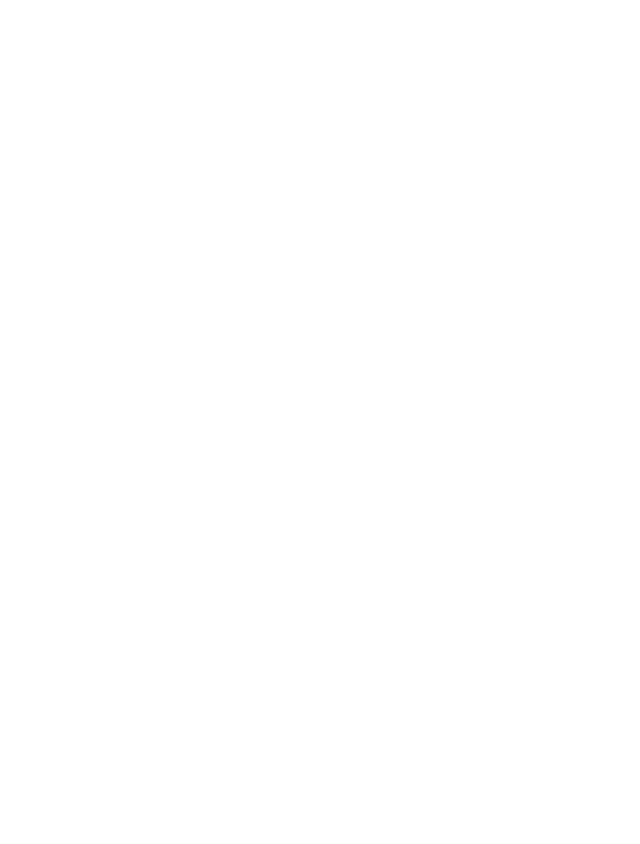
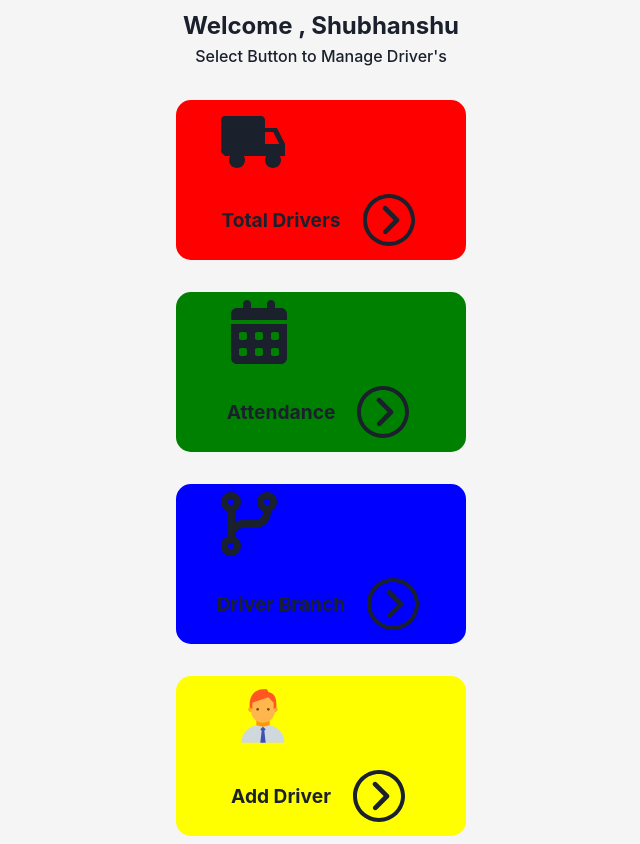
Before and after one commit to CodeshShubh/atteno-Attendance-full-stack-app, a React (Vite) app in the folder frontend/: page /admindashboard in a window 1280 px wide. Before the commit this address had no page. Shown: the whole page, without its empty margins (319-959 px from the left). Before the commit the page ends 800 px from the top, so only its background shows below. Built offline with nearby package versions, Linux system fonts and the light colour scheme.

Commit message:
Admin Login Page , Admin Dashboard Home

```diff
--- a/frontend/src/Admin/MAdminLogin.jsx
+++ b/frontend/src/Admin/MAdminLogin.jsx
@@ -1,9 +1,94 @@
-import React from 'react'
+import styled from 'styled-components';
+import img from '../assets/adminLoginImage.png'
+import { OrangeButton } from '../components/Home/MHome';
+import { Link } from 'react-router-dom';
 
 const MAdminLogin = () => {
   return (
-    <div>MAdminLogin</div>
+    <AdminLoginContainer>
+            <div className='headingtop'>
+                  <h1>Welcome to Admin </h1>
+                  <p>
+                    Fill user creadential for manage the attendance
+                  </p>
+            </div>
+          <div className='image'>
+          <img src={img} alt='adminloginPageImage'/>
+          </div>
+          <form className='Inputfilds'>
+              <input type='text' name='username' placeholder='User Name'/>
+              <input type='password' name='password' placeholder='Password'/>
+              <OrangeButton>Login</OrangeButton>
+          </form>
+          <div className='bottomurl'>
+              <p>Request For a Account <Link>Click here</Link> </p>
+          </div>
+
+    </AdminLoginContainer>
   )
 }
 
-export default MAdminLogin
+export default MAdminLogin;
+
+export const AdminLoginContainer = styled.div`
+  max-width: 1440px;
+  max-height: 844px;
+  background-color: white;
+
+  .headingtop{
+    display: flex;
+    justify-content: center;
+    align-items: center;
+    flex-direction: column;
+    gap: 1rem;
+    >h1{
+      font-weight: bolder;
+      font-size: 2rem;
+      padding: 1rem;
+      margin-top: 2rem;
+    }
+    >p{
+      font-weight: 600;
+      font-size: 1rem;
+    }
+  }
+
+.image{
+  display: flex;
+  justify-content: center;
+  align-items: center;
+  >img{
+    height: 250px;
+    width: 280px;
+    border-radius: 15px;
+    margin: 4rem;
+    background-color: white;
+  }
+
+}
+
+.Inputfilds{
+  display: flex;
+  justify-content: center;
+  align-items: center;
+  flex-direction: column;
+  gap: 1rem;
+  margin: 0 1rem;
+  >input{
+    width: 100%;
+    padding: 1rem;
+    border-radius: 1rem ;
+    background-color: whitesmoke;
+
+
+  }
+}
+  .bottomurl{
+    text-align: center;
+    padding: 1.1rem;
+    font-weight: bolder;
+    >p>a{
+      color: #FE6F23;
+    }
+  }
+`
--- /dev/null
+++ b/frontend/src/Admin/MDashboard.jsx
@@ -0,0 +1,46 @@
+import styled from 'styled-components';
+import { AdminLoginContainer } from './MAdminLogin';
+import { Navigationbtns } from './admincomponents/btns';
+import { ImTruck } from "react-icons/im";
+import { FaCalendarDays } from "react-icons/fa6";
+import { FaCodeBranch } from "react-icons/fa6";
+import { FcManager } from "react-icons/fc";
+
+
+
+
+const MDashboard = () => {
+  return (
+    <DashboardConatiner>
+        <div className='top_Section'>
+            <h1>Welcome , Shubhanshu </h1>
+            <p>Select Button to Manage Driver's</p>
+        </div>
+        <Navigationbtns btn ="Total Drivers" btncolor="red" icons={<ImTruck />}
+        />
+        <Navigationbtns btn="Attendance" btncolor={"green"} icons={<FaCalendarDays />}/>
+        <Navigationbtns btn={"Driver Branch"} btncolor={"blue"} icons={<FaCodeBranch />} />
+        <Navigationbtns btn={"Add Driver"} btncolor={"yellow"} icons={<FcManager />}/>
+    </DashboardConatiner>
+  )
+}
+
+export default MDashboard;
+
+
+const DashboardConatiner = styled(AdminLoginContainer)`
+    background-color: whitesmoke;
+    padding: 0.5rem;
+
+    .top_Section{
+        border-radius: 1rem;
+        text-align: center;
+        >h1{
+            font-weight: bolder;
+            font-size: 1.5rem;
+        }
+        >p{
+            font-weight: 500;
+        }
+    }
+`
--- /dev/null
+++ b/frontend/src/Admin/admincomponents/btns.jsx
@@ -0,0 +1,45 @@
+import styled from 'styled-components'
+import { OrangeButton } from '../../components/Home/MHome'
+import { IoIosArrowDropright } from "react-icons/io";
+
+
+
+
+export const Navigationbtns =({btn, btncolor, icons})=>{
+    return(
+        <Navbtns btncolor={btncolor}>
+             <div className='icons'>
+            {icons}
+           <div className='namesvg'>
+            {btn}
+           <IoIosArrowDropright />
+           </div>
+             </div>
+            </Navbtns>
+    )
+}
+
+
+const  Navbtns = styled(OrangeButton)`
+background-color: ${(props) => props.btncolor || "default"};
+
+svg{
+    font-weight: bold;
+    font-size: 4rem;
+}
+
+.icons{
+    display: flex;
+    flex-direction: column;
+    gap: 1rem;
+
+}
+.namesvg{
+    display: flex;
+    justify-content: space-between;
+    align-items: center;
+    gap: 1rem;
+
+}
+
+`
--- a/frontend/src/App.jsx
+++ b/frontend/src/App.jsx
@@ -1,6 +1,8 @@
 
 import {BrowserRouter as Router , Routes, Route} from 'react-router-dom'
 import {ChakraProvider} from '@chakra-ui/react'
+import { useState } from 'react';
+
 
 
 
@@ -9,8 +11,14 @@
 import MHome from './components/Home/MHome';
 import MUserProfile from './components/User/MUserProfile';
 
+//Admin Routes
+import MAdminLogin from './Admin/MAdminLogin';
+import MDashboard from './Admin/MDashboard';
+
 
 function App() {
+
+  const [isAdmin, setisAdmin] = useState(true);
 
   return (
     <ChakraProvider>
@@ -19,6 +27,11 @@
           <Route path='/' element={<MHome/> }/>
           <Route path='/login' element={<MLogin/> }/>
           <Route path='/user' element={<MUserProfile/> }/>
+
+                 {/* for Admin dashboard */}
+          <Route path='/adminlogin' element={<MAdminLogin/> }/>
+          <Route path='/admindashboard' element={<MDashboard/> }/>
+
         </Routes>
       </Router>
       </ChakraProvider>
```
Also changed, not shown: frontend/src/Admin/ManageData/TotalDrivers.jsx (added, +9 -0 lines), frontend/src/assets/adminLoginImage.png (added).
